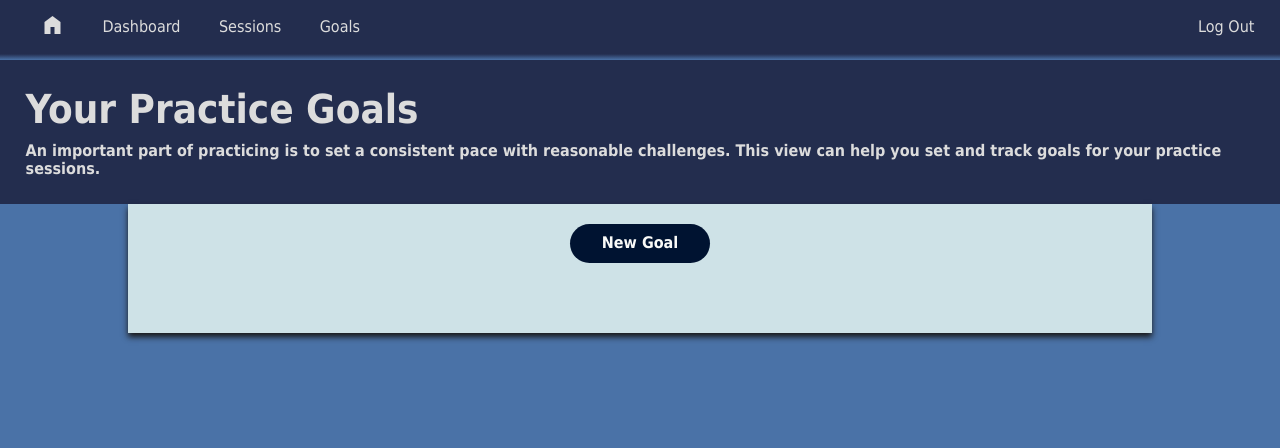
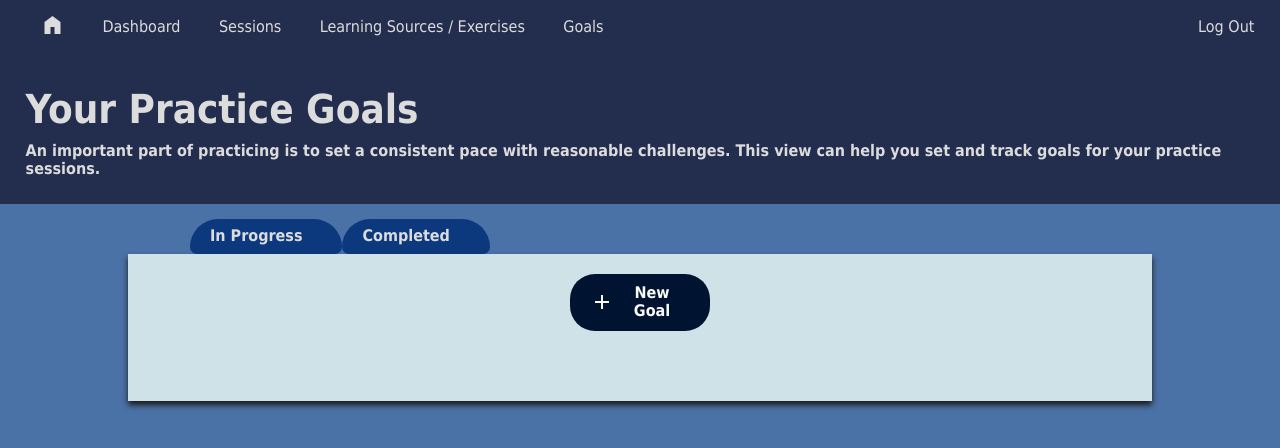
Before and after one commit to agonzalezdelavega/drums_practice_logs, a Django app: page /goals/view_goals in a window 1280 px wide. Shown: the top 448 px of the page. Run offline with Django 4.2, Linux system fonts and the light colour scheme; the visitor is signed in with stand-in values (Sample User, id 1); data that the repository does not hold is empty.

Commit message:
Application layout rework

```diff
--- a/drums_practice_logs/practice_logs/forms.py
+++ b/drums_practice_logs/practice_logs/forms.py
@@ -93,7 +93,6 @@ class SessionExerciseForm(forms.ModelForm):
         }
         widgets = {
             "session": forms.HiddenInput,
-
         }
 
 NewSessionExerciseFormSet = inlineformset_factory(Session, SessionExercise, form=SessionExerciseForm, extra=5, min_num=1, max_num=5)
--- a/drums_practice_logs/practice_logs/static/practice_logs/goals.css
+++ b/drums_practice_logs/practice_logs/static/practice_logs/goals.css
@@ -4,7 +4,7 @@
     flex-direction: column;
     justify-content: center;
     align-items: center;
-    --card-color: #1e00a5;
+    --card-color: #001331;
     padding: 0 0 30px 0;
 }
 
@@ -129,17 +96,27 @@
 .new-goal-button {
     width: 100px;
     margin: 20px 0 40px 0;
+    display: flex;
+    align-items: center;
+    justify-content: center;
 }
 
 .progress-container {
-    grid-row: 4;
-    grid-column: 1 / 4;
+    grid-row: 2 / 4;
+    grid-column: 7;
     position: relative;
 }
 
+.progress-title {
+    margin: 10px 10px;
+}
+
+.progress-text {
+    font-size: 30px;
+    margin: 5px 10px;
+}
+
 .progress-bar {
-    margin: 8px 0 0 15px;
-    height: 15x;
     width: 200px;
     background: #ffffff;
     border: 1px solid #666666;
@@ -157,33 +134,50 @@ progress::-webkit-progress-value {
     background: #02f768;
 }
 
-.progress-text {
-    position: absolute;
-    transform: translateX(-50%);
-    top: 8px;
-    left: 40%;
+.delete-goal {
+    grid-row: 1;
+    grid-column: 8;
+    display: flex;
+    align-items: center;
+    justify-content: center;
+}
+
+.delete-goal * > * {
+    background: None;
+    border: None;
+}
+
+.delete-goal-button {
+    height: 40px;
+    width: 50px;
+    color: var(--font-color-white);
+    background-color: var(--card-color);
+    border-bottom-left-radius: 25px;
+    cursor: pointer;
+    padding-bottom: 3px;
+    padding-left: 5px;
+}
+
+.goal-tabs {
+    width: 900px;
+    display: flex;
+    margin: 15px 0 0 0;
+}
+
+.goal-tab {
+    padding: 8px 40px 8px 20px;
+    color: var(--font-color-white);
+    font-weight: bold;
+    background-color: #0c397e;
+    border: none;
+    border-radius: 10px;
+    border-top-right-radius: 40px;
+    border-top-left-radius: 40px;
+    cursor: pointer;
 }
 
 /* Goals Form */
 
-.goals-form {
-    display: grid;
-    grid-template-rows: repeat(6, 40px);
-    grid-template-columns: 120px 300px;
-    row-gap: 10px;
-    margin-top: 15px;
-    align-items: center;
-}
-
-.goals-form select, input {
-    padding: 10px 0;
-    text-justify: center;
-}
-
 #id_start_date, #id_end_date {
     padding: 10px 10px 10px 0;
 }
-
-#id_reminder {
-    width: 20px;
-}
--- a/drums_practice_logs/practice_logs/static/practice_logs/style.css
+++ b/drums_practice_logs/practice_logs/static/practice_logs/style.css
@@ -5,6 +7,7 @@
     --bg-color-dark-blue: #232d4e;
     --font-color-white: #dcdcdc;
     --section-background: #cee2e7;
+    --form-background: #bacbcf;
     --content-margin: 2%;
 }
 
@@ -23,7 +26,7 @@ main {
 }
 
 nav {
-    background: linear-gradient(to bottom, var(--bg-color-dark-blue) 90%, var(--bg-color-grey-blue));
+    background: linear-gradient(to bottom, var(--bg-color-dark-blue) 95%, var(--bg-color-grey-blue));
     display: flex;
     margin: 0;
     padding: 1% 0 1.5% 0;
--- a/drums_practice_logs/practice_logs/static/practice_logs/tables.css
+++ b/drums_practice_logs/practice_logs/static/practice_logs/tables.css
@@ -24,11 +24,11 @@ td, th {
     padding: 10px;
 }
 
-.edit-icon a {
+tr > .edit-icon a {
     visibility: hidden;
 }
 
-.session-row:hover > .edit-icon a {
+tr:hover > .edit-icon a {
     visibility: visible;
 }
 
@@ -61,9 +61,12 @@ td, th {
 }
 
 .sources-exercises-table {
-    border-collapse: collapse;
-    width: 50vw;
-    margin: 0 0 3vh 0;
+    border-collapse: separate;
+    border-spacing: 0;
+    border: solid #2c2c2c 2px;
+    border-radius: 25px;
+    width: 500px;
+    margin: 0 0 20px 0;
 }
 
 .sources-exercises-table-title {
--- a/drums_practice_logs/practice_logs/templates/practice_logs/base.html
+++ b/drums_practice_logs/practice_logs/templates/practice_logs/base.html
@@ -30,6 +30,9 @@
                 <a class="navbar-link" href="{% url 'practice_logs:view_sessions' %}">Sessions</a>
             </li>
             <li>
+                <a class="navbar-link" href="{% url 'practice_logs:view_sources' %}">Learning Sources / Exercises</a>
+            </li>
+            <li>
                 <a class="navbar-link" href="{% url 'practice_logs:view_goals' %}">Goals</a>
             </li>
         </ul>
--- a/drums_practice_logs/practice_logs/templates/practice_logs/dashboard.html
+++ b/drums_practice_logs/practice_logs/templates/practice_logs/dashboard.html
@@ -33,8 +33,9 @@
     {% endif %}
     </div>
 </div>
-<script src="https://ajax.googleapis.com/ajax/libs/jquery/3.7.0/jquery.min.js"></script>
 <script type="text/javascript">
+    $(document).ready(() => {
+        $('nav').css('background', 'var(--bg-color-dark-blue)');
         if ('{{ days_since_last_practice }}' < 3) {
             $('.days-since-last-practice-data').addClass('dslp-green');
         } else if ('{{ days_since_last_practice }}' >= 3 && '{{ days_since_last_practice }}' < 5) {
@@ -42,5 +43,6 @@
         } else {
             $('.days-since-last-practice-data').addClass('dslp-red');
         };
+    });
 </script>
 {% endblock content %}
--- a/drums_practice_logs/practice_logs/templates/practice_logs/view_goals.html
+++ b/drums_practice_logs/practice_logs/templates/practice_logs/view_goals.html
@@ -8,7 +8,11 @@
             This view can help you set and track goals for your practice sessions.
         </p>
     </div>
-    <div class="goals-content">
+    <div class="goal-tabs">
+        <button class="goal-tab" onclick="toggleGoalView(event, 'in_progress')">In Progress</button>
+        <button class="goal-tab" onclick="toggleGoalView(event, 'completed')">Completed</button>
+    </div>
+    <div class="goals-content" id="in_progress">
     {% for goal in goals %}
         <div class="goal-card">
             {% if goal.exercise == None %}
@@ -23,18 +27,71 @@
             <p class="goal-card-label">End Date: </p>
             <p class="goal-card-date">{{ goal.end_date }}</p>
             <div class="progress-container">
+                <p class="progress-title">Progress:</p>
+                {% for goal_progress in goals_progress %}
+                    {% if goal_progress.id == goal.id %}
+                        <p class="progress-text">{{ goal_progress.progress }}%</p>
+                    {% endif %}
+                {% endfor %}
                 <progress class="progress-bar" value="{{ goal.progress }}" max="1"></progress>
-            {% for goal_progress in goals_progress %}
-                {% if goal_progress.id == goal.id %}
-                    <div class="progress-text">{{ goal_progress.progress }}%</div>
-                {% endif %}
-            {% endfor %}
+            </div>
+            <div class="delete-goal">
+                <form method="post" action="{% url 'practice_logs:delete_goal' goal.id%}" onsubmit="return confirm_delete(event)">
+                    {% csrf_token %}
+                    <button type="submit" name="delete-button" class="delete-goal-button"><span class="material-symbols-outlined">delete</span></button>
+                </form>
             </div>
         </div>
     {% endfor %}
     {% if goals|length < 3 %}
-    <a href="{% url 'practice_logs:new_goal' %}" class="basic-button new-goal-button">New Goal</a>
+    <a href="{% url 'practice_logs:new_goal' %}" class="basic-button new-goal-button"><span class="material-symbols-outlined">add</span>New Goal</a>
     {% endif %}
     </div>
+    <div class="goals-content" id="completed" hidden>
+    {% for goal in goals_completed %}
+        <div class="goal-card">
+            {% if goal.exercise == None %}
+            <p class="goal-card-exercise">Any Exercise</p>
+            {% else %}
+            <p class="goal-card-exercise">{{ goal.exercise }}</p>
+            {% endif %}
+            <p class="goal-card-frequency">{{ goal.frequency }} times</p>
+            <p class="goal-card-period">{{ goal.period }}</p>
+            <p class="goal-card-label">Start Date: </p>
+            <p class="goal-card-date">{{ goal.start_date }}</p>
+            <p class="goal-card-label">End Date: </p>
+            <p class="goal-card-date">{{ goal.end_date }}</p>
+            <div class="progress-container">
+                <p class="progress-title">Progress:</p>
+                <p class="progress-text">100%</p>
+                <progress class="progress-bar" value="{{ goal.progress }}" max="1"></progress>
+            </div>
+        </div>
+    {% endfor %}
+    </div>
 </div>
+<script type="text/javascript">
+    $(document).ready(() => {
+        $('#completed').hide();
+        $('nav').css('background', 'var(--bg-color-dark-blue)');
+    });
+
+    const confirm_delete = function(e) {
+        if (confirm('Are you sure you would like to delete this goal?')) {
+            e.submit();
+        } else {
+            return false;
+        };
+    };
+
+    const toggleGoalView = function(e, status) {
+        if (status === 'completed') {
+            $('#in_progress').hide();
+            $('#completed').show();
+        } else if (status === 'in_progress') {
+            $('#in_progress').show();
+            $('#completed').hide();
+        };
+    };
+</script>
 {% endblock content %}
--- a/drums_practice_logs/practice_logs/views.py
+++ b/drums_practice_logs/practice_logs/views.py
@@ -155,7 +155,9 @@ def dashboard(request):
     plt.title("Days Since Last Practice Session", fontsize=30)
     plt.plot(consistency['date'], consistency['days_since_last_practice'])
 
+    plt.gca().set_facecolor("#eff0f8")
     consistency_chart = plt.gcf()
+    consistency_chart.set_facecolor("#cee2e7")
     buffer = BytesIO()
     consistency_chart.savefig(buffer, format="png")
     buffer.seek(0)
@@ -173,7 +175,9 @@ def dashboard(request):
     plt.plot(practice_times['date'], practice_times['time_minutes'])
     plt.plot(practice_times['date'], average_practice_time_line)
 
+    plt.gca().set_facecolor("#eff0f8")
     duration_chart = plt.gcf()
+    duration_chart.set_facecolor("#cee2e7")
     buffer = BytesIO()
     duration_chart.savefig(buffer, format="png")
     buffer.seek(0)
@@ -194,16 +198,16 @@ def dashboard(request):
 
 @login_required
 def view_sources(request):
-    sources = Source.objects.filter(user=request.user).values()
-    online_sources = sources.exclude(type="book")
-    print_sources = sources.filter(type="book")
+    sources = Source.objects.filter(user=request.user)
+    online_sources = sources.exclude(type="book").values()
+    print_sources = sources.filter(type="book").values()
     online_source_ids = [source["id"] for source in online_sources]
     print_source_ids = [source["id"] for source in print_sources]
     online_exercises = Exercise.objects.filter(source_id__in=online_source_ids).values()
     print_exercises = Exercise.objects.filter(source_id__in=print_source_ids).values()
 
     context = {
-        'sources': sources,
+        'sources': list(sources),
         'online_sources': online_sources,
         'print_sources': print_sources,
         'online_exercises': online_exercises,
@@ -333,13 +337,15 @@ def delete_exercise(request, exercise_id):
 
 @login_required
 def view_goals(request):
-    goals = Goal.objects.filter(user=request.user)
+    goals = Goal.objects.filter(user=request.user, status="in_progress")
+    goals_completed = Goal.objects.filter(user=request.user, status="complete")
 
     goals_progress = [{'id': goal.id, 'progress': round(goal.progress * 100)} for goal in goals]
 
     context = {
         "goals": goals,
-        "goals_progress": goals_progress
+        "goals_progress": goals_progress,
+        "goals_completed": goals_completed
     }
 
     return render(request, "practice_logs/view_goals.html", context)
--- a/drums_practice_logs/users/templates/registration/logged_out.html
+++ b/drums_practice_logs/users/templates/registration/logged_out.html
@@ -2,6 +2,6 @@
 
 {% block content %}
 
-<p>You are now logget out!</p>
+<p id="logged-out">You are now logged out!</p>
 
 {% endblock content %}
```
Also changed, not shown: other parts of drums_practice_logs/practice_logs/static/practice_logs/goals.css (+3 -36 lines), other parts of drums_practice_logs/practice_logs/static/practice_logs/style.css (+100 -12 lines), drums_practice_logs/practice_logs/signals.py (+10 -6 lines), drums_practice_logs/practice_logs/templates/practice_logs/edit_sessions.html (+17 -0 lines), drums_practice_logs/practice_logs/templates/practice_logs/view_sources.html (+5 -2 lines). Lines whose indentation alone changed are shown as unchanged.
